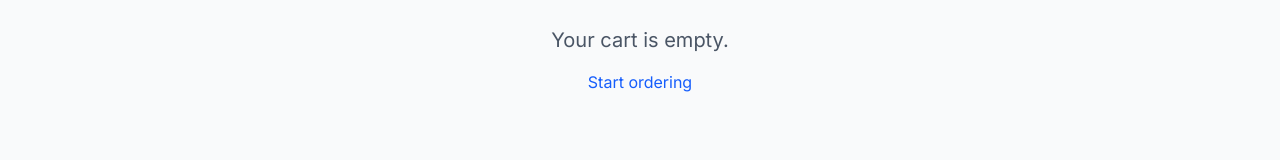
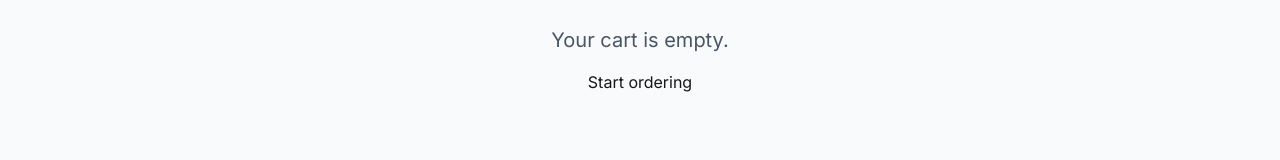
Before and after one commit to tadano13/restaurant-app, a Next.js app in the folder restaurant-app/: page /cart in a window 1280 px wide. Shown: the part 130-290 px from the top of the page. Built offline with nearby package versions, Linux system fonts and the light colour scheme.

Commit message:
Update page.tsx

```diff
--- a/restaurant-app/src/app/(customer)/cart/page.tsx
+++ b/restaurant-app/src/app/(customer)/cart/page.tsx
@@ -15,15 +15,14 @@ export default function CartPage() {
       {cartCount === 0 ? (
         <div className="text-center">
           <p className="text-xl text-gray-600">Your cart is empty.</p>
-          <Link href="/(customer)/menu">
-            <span className="text-blue-600 hover:underline mt-4 inline-block">
+          <Link href="/menu">
+            <span className="text-primary-600 hover:underline mt-4 inline-block">
               Start ordering
             </span>
           </Link>
         </div>
       ) : (
         <div className="grid grid-cols-1 md:grid-cols-3 gap-8">
-          {/* Cart Items List */}
           <div className="md:col-span-2 bg-white p-6 rounded-lg shadow-md">
             <div className="flex justify-between items-center mb-4">
               <h2 className="text-2xl font-semibold">
@@ -38,14 +37,14 @@ export default function CartPage() {
             </div>
             <div>
               {cartItems.map((item, index) => (
-                // We need a unique key. Let's use item id + portion
-                // --- THIS IS THE CORRECTED LINE ---
-                <CartItem key={`${item._id}-${item.selectedPortion}-${index}`} item={item} />
+                <CartItem
+                  key={`${item._id}-${item.selectedPortion}-${index}`}
+                  item={item}
+                />
               ))}
             </div>
           </div>
 
-          {/* Order Summary */}
           <div className="md:col-span-1 bg-white p-6 rounded-lg shadow-md h-fit">
             <h2 className="text-2xl font-semibold mb-4 border-b pb-2">
               Order Summary
@@ -63,8 +62,9 @@ export default function CartPage() {
               <span>${totalPrice.toFixed(2)}</span>
             </div>
 
-            <Link href="/(customer)/checkout">
-              <span className="block w-full text-center bg-blue-600 text-white font-semibold py-3 rounded-lg hover:bg-blue-700 transition-colors mt-6">
+            {/* --- THIS IS THE FIX --- */}
+            <Link href="/checkout">
+              <span className="block w-full text-center bg-primary-600 text-white font-semibold py-3 rounded-lg hover:bg-primary-700 transition-colors mt-6">
                 Proceed to Checkout
               </span>
             </Link>
```
